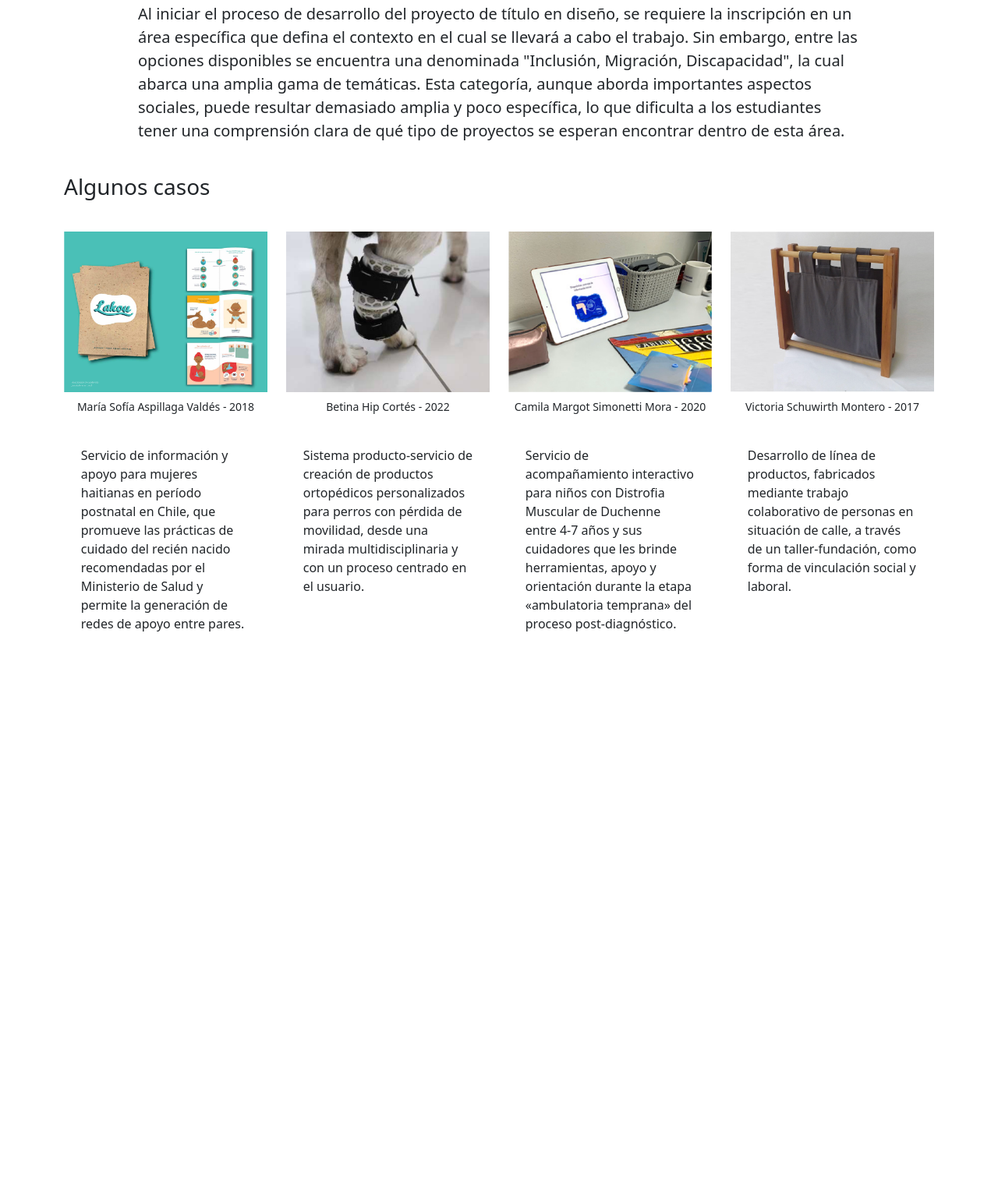
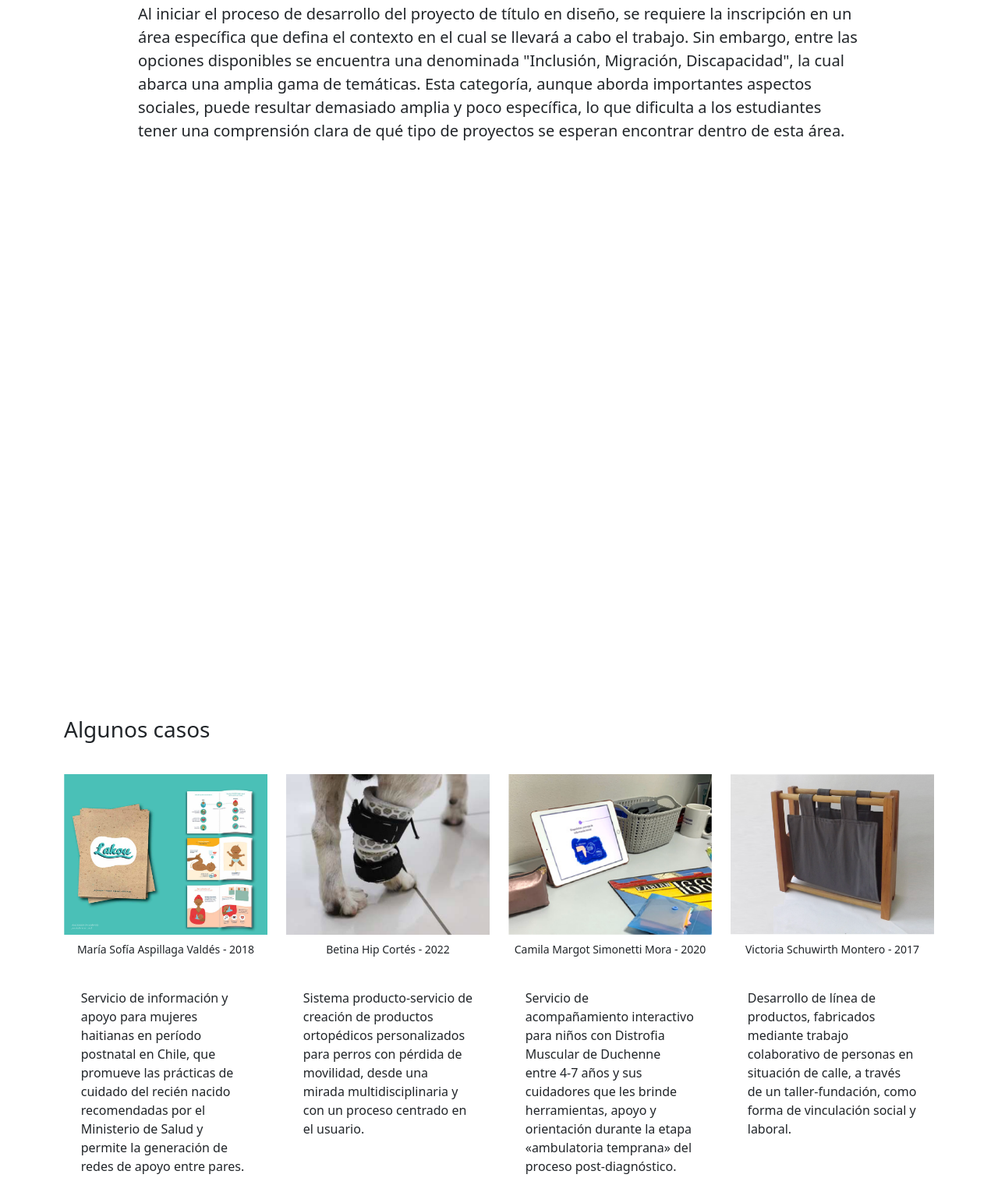
Before and after one commit to javimolin-uc/C10, a plain HTML site: page index.html in a window 1280 px wide. Shown: the part 711-2222 px from the top of the page at 78% size. Drawn offline with nearby package versions, Linux system fonts and the light colour scheme; a script that the page names is missing.

Commit message:
Add files via upload

```diff
--- a/index.html
+++ b/index.html
@@ -28,6 +28,12 @@
         <div class="col-10 mx-auto">
         <p class="lead">Al iniciar el proceso de desarrollo del proyecto de título en diseño, se requiere la inscripción en un área específica que defina el contexto en el cual se llevará a cabo el trabajo. Sin embargo, entre las opciones disponibles se encuentra una denominada "Inclusión, Migración, Discapacidad", la cual abarca una amplia gama de temáticas. Esta categoría, aunque aborda importantes aspectos sociales, puede resultar demasiado amplia y poco específica, lo que dificulta a los estudiantes tener una comprensión clara de qué tipo de proyectos se esperan encontrar dentro de esta área.</p>
         </div>
+
+
+<div id="chartContainer2" class="mx-auto mt-5" style="height: 300px; width: 80%;"></div>
+<div id="chartContainer" class="mx-auto mt-5" style="height: 300px; width: 80%;"></div>
+
+
         <h2 class="fs-3 mt-4"> Algunos casos </h2>
     <div class="col-3 my-3">
         <div class="col-12">
@@ -82,8 +88,6 @@
     </div>
 
 
-<div id="chartContainer2" class="mx-auto mt-2" style="height: 300px; width: 80%;"></div>
-<div id="chartContainer" class="mx-auto mt-5" style="height: 300px; width: 80%;"></div>
 
 
     </div>
```
